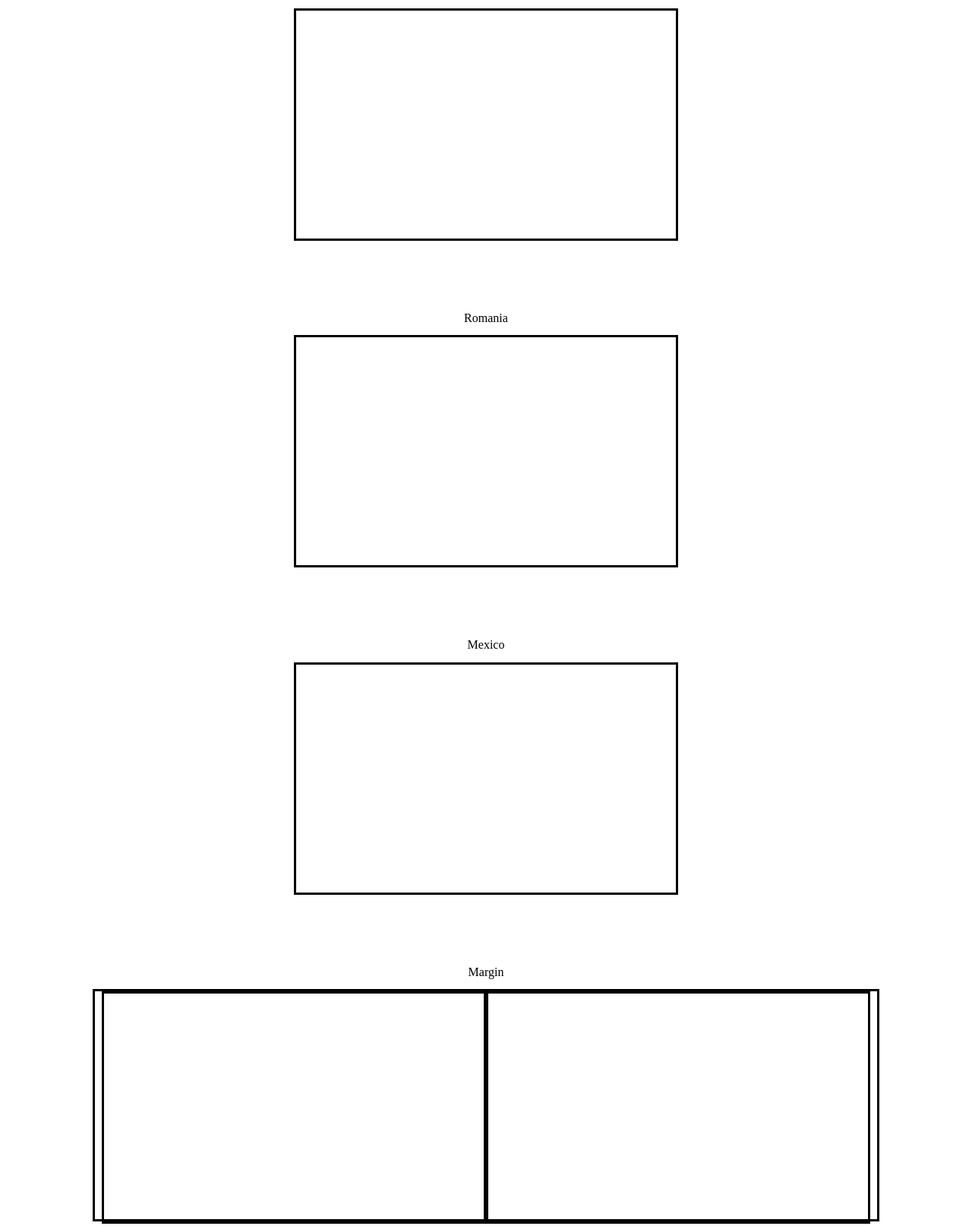
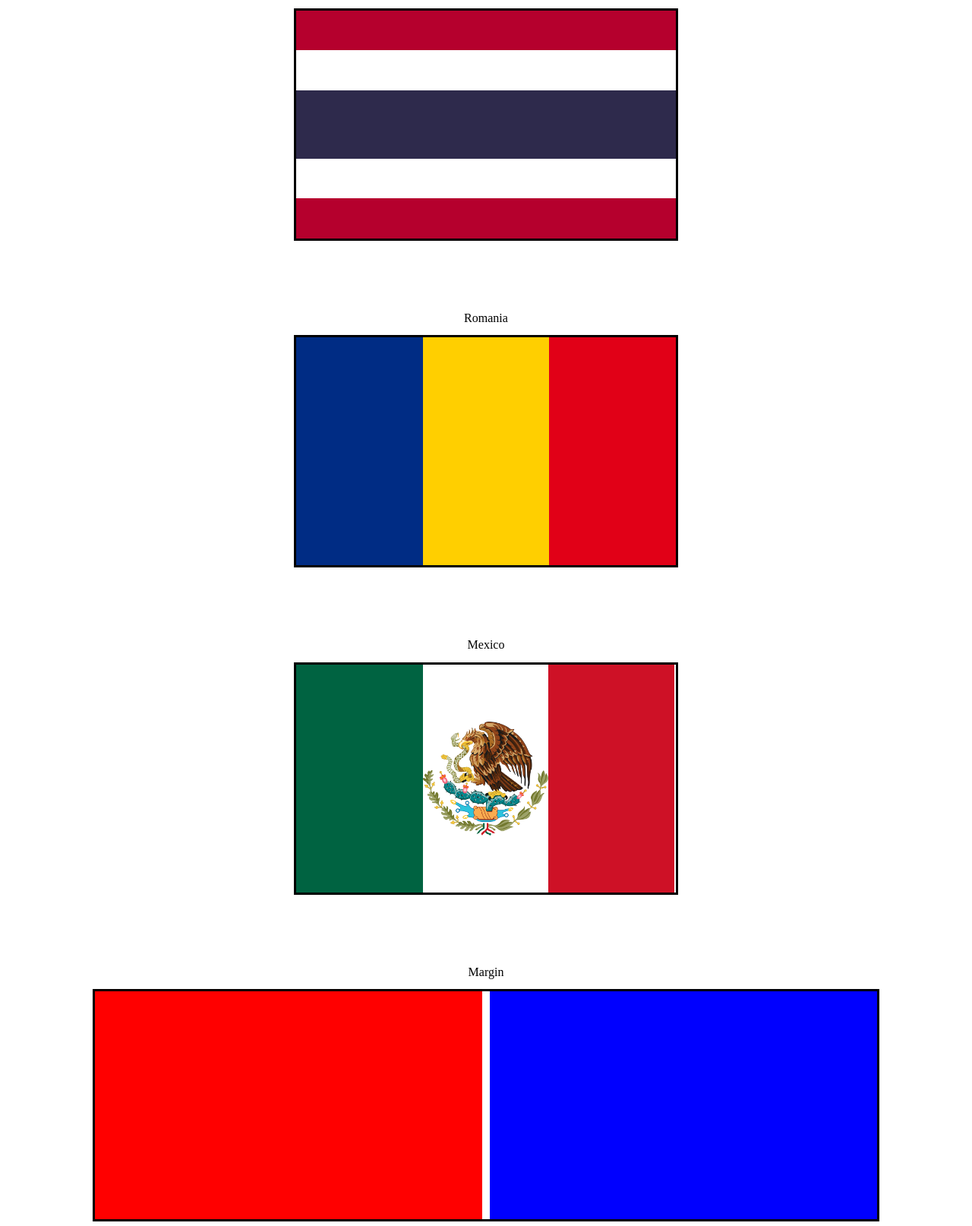
Before and after one commit to fullstack-decal-fa22/hw2-larrypang1230, a plain HTML site: page index.html in a window 1280 px wide. Shown: the part 1050-2664 px from the top of the page at 76% size. Drawn offline with Linux system fonts and the light colour scheme.

Commit message:
second commit

```diff
--- a/index.html
+++ b/index.html
@@ -37,19 +37,23 @@
     </div>
 
     <h2 class="label">Romania</h2>
-    <div class="flag" style="">
-      <!-- insert flag here -->
+    <div class="flag" style="display: flex; flex-direction: row;">
+      <div style=height:100% class="romania-blue threehoriz"></div>
+      <div style=height:100% class="romania-yellow threehoriz"></div>
+      <div style=height:100% class="romania-red threehoriz"></div>
     </div>
 
     <h2 class="label">Mexico</h2>
-    <div class="flag">
-      <!-- insert flag here -->
+    <div class="flag" style="display: flex; flex-direction: row;">
+      <div style=height:100% class="mexico-green threehoriz"></div>
+      <img class="mexico-img" src="eagle.png" alt="eagle">
+      <div style=height:100% class="mexico-red threehoriz"></div>
     </div>
 
     <h2>Margin</h2>
     <div class="margin-container">
-      <div class="flag"></div>
-      <div class="flag"></div>
+      <div class="flag1"></div>
+      <div class="flag2"></div>
     </div>
 
     <h2>Padding</h2>
--- a/styles.css
+++ b/styles.css
@@ -27,11 +27,17 @@ h2 {
   margin-bottom: 5rem;
 }
 
+h2.label:hover {
+  color: #ff0000;
+  font-size: 22px;
+}
+
 .twovert {
   height: 50%;
 }
 
 .threevert {
+  height:33.3%
 }
 
 .threehoriz {
@@ -58,7 +64,17 @@ h2 {
 /* Colors */
 
 /* QUESTION 1 */
+.red {
+  background-color: #ea141d;
+}
 
+.light-blue {
+  background-color: #51adda;
+}
+
+#white {
+  background-color: #ffffff;
+}
 .orange {
   background-color: orange;
 }
@@ -94,15 +110,18 @@ h2 {
 /* BEGIN QUESTION 2 */
 
 .thailand-red {
-  /* TODO */
+  height: 17.5%;
+  background-color: #B5002D;
 }
 
 .thailand-white {
-  /* TODO */
+  height: 17.5%;
+  background-color: #ffffff;
 }
 
 .thailand-blue {
-  /* TODO */
+  height: 30%;
+  background-color: #2E2A4C;
 }
 
 /* END QUESTION 2 */
@@ -129,7 +148,10 @@ h2 {
 }
 
 .mexico-img {
-  /* TODO */
+  background-color: #ffffff;
+  max-height: 50%;
+  max-Width: 33.3%;
+  align-self: center;
 }
 
 .mexico-red {
@@ -149,17 +171,21 @@ h2 {
 /* For margin practice */
 .flag1 {
   background-color: red;
-  /* TODO */
+  height: 100%;
+  width: 50%;
+  margin-right: 5px;
 }
 
 .flag2 {
   background-color: blue;
-  /* TODO */
+  height: 100%;
+  width: 50%;
+  margin-left: 5px;
 }
 /* For padding practice */
 .padding-container {
   box-sizing: border-box;
   background-color: lightblue;
   background-clip: content-box, padding-box;
-  /* TODO */
+  padding: 60px;
 }
```
